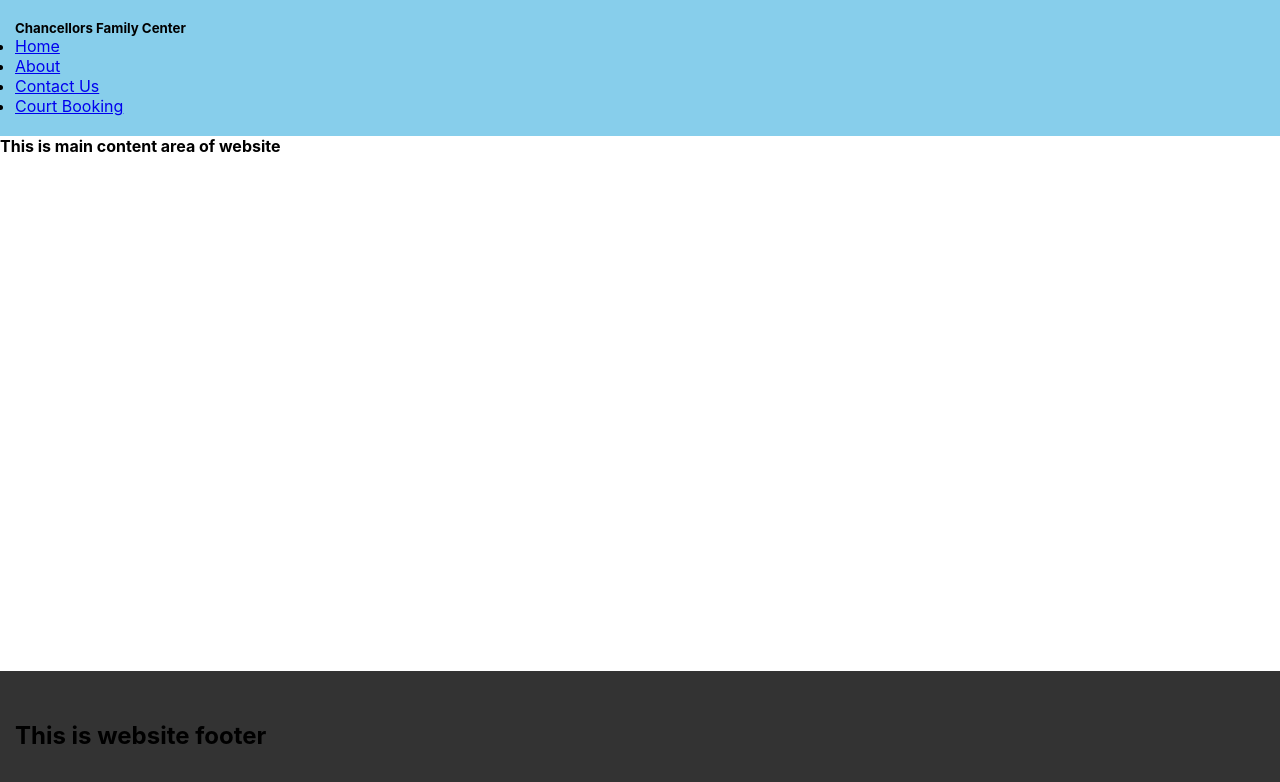
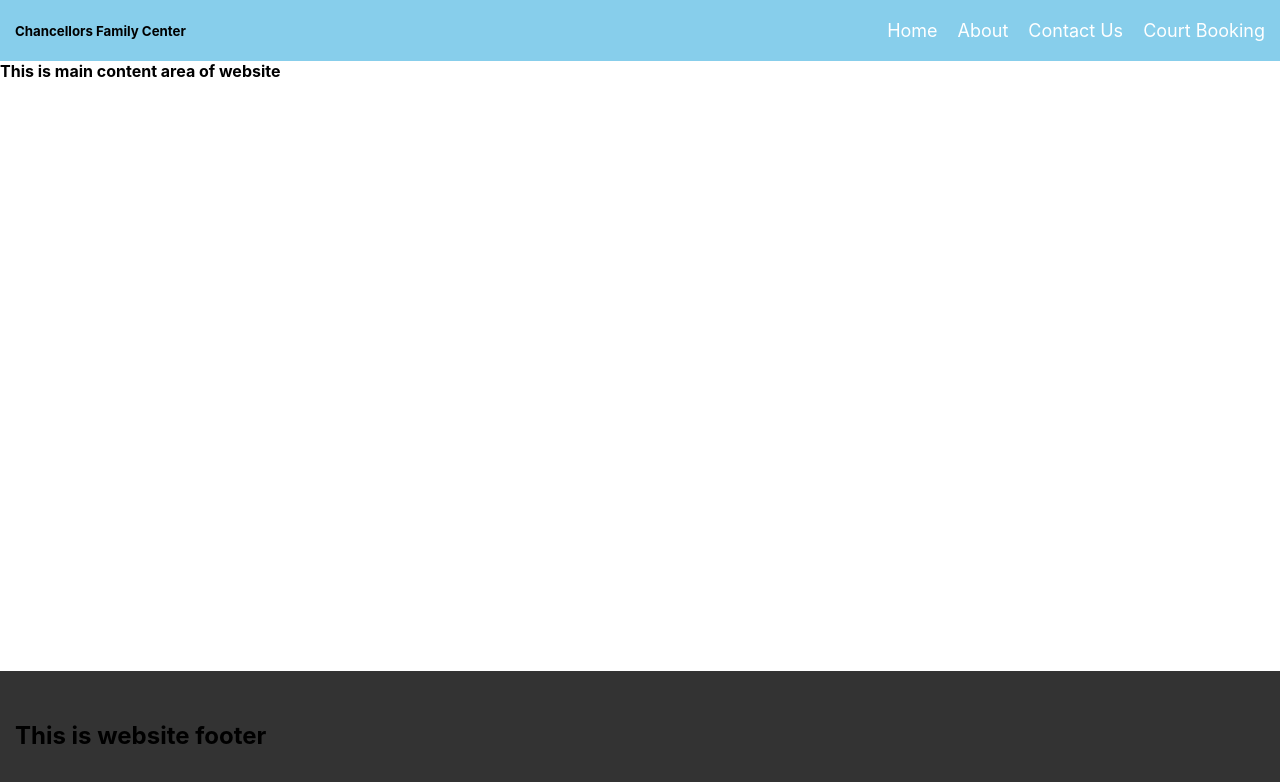
Before and after one commit to basit740/tennis-court-booking, a React (Create React App) app: page / in a window 1280 px wide. Shown: the top 782 px of the page. Built offline with nearby package versions, Linux system fonts and the light colour scheme.

Commit message:
building hero

```diff
--- a/src/App.js
+++ b/src/App.js
@@ -4,7 +4,7 @@ import Footer from "./components/Footer.js";
 // pages
 import Home from "./pages/Home.js";
 import About from "./pages/About.js";
-import Booking from  "./pages/Booking.js";
+import Booking from "./pages/Booking.js";
 import { BrowserRouter, Routes, Route } from "react-router-dom";
 function App() {
   return (
@@ -13,8 +13,8 @@ function App() {
 
       <Routes>
         <Route path="/" element={<Home />} />
-		<Route path="/about" element={<About />} />
-		<Route path="/Court-Booking" element={<Booking />} />
+        <Route path="/about" element={<About />} />
+        <Route path="/Court-Booking" element={<Booking />} />
       </Routes>
 
       <Footer />
--- a/src/components/Header.css
+++ b/src/components/Header.css
@@ -1,5 +1,25 @@
-.header {
-	width: 100%;
-	background-color: skyblue;
-	padding: 20px 15px;
+header {
+  width: 100%;
+  background-color: skyblue;
+  padding: 20px 15px;
+  display: flex;
+  align-items: center;
+  justify-content: space-between;
 }
+
+.nav-list {
+  display: flex;
+  align-items: center;
+  gap: 20px;
+  list-style: none;
+}
+.nav-link {
+  text-decoration: none;
+  color: white;
+  font-size: 18px;
+  opacity: 0.8;
+  transition: all 0.3s ease-in-out;
+}
+.nav-link {
+  opacity: 1;
+}
--- a/src/components/Header.js
+++ b/src/components/Header.js
@@ -5,19 +5,27 @@ function Header() {
     <header className="header">
       <h5>Chancellors Family Center</h5>
       <nav>
-        <ul>
+        <ul className="nav-list">
           <li>
-            <Link to="/">Home</Link>
+            <Link className="nav-link" to="/">
+              Home
+            </Link>
           </li>
           <li>
-            <Link to="/about">About</Link>
+            <Link className="nav-link" to="/about">
+              About
+            </Link>
           </li>
           <li>
-            <Link to="/contact-us">Contact Us</Link>
+            <Link className="nav-link" to="/contact-us">
+              Contact Us
+            </Link>
           </li>
-		  <li>
-			<Link to="/Court-Booking">Court Booking</Link>
-		  </li>
+          <li>
+            <Link className="nav-link" to="/Court-Booking">
+              Court Booking
+            </Link>
+          </li>
         </ul>
       </nav>
     </header>
```
Also changed, not shown: src/components/Hero.js (added, +14 -0 lines), src/components/Hero.css (added).
